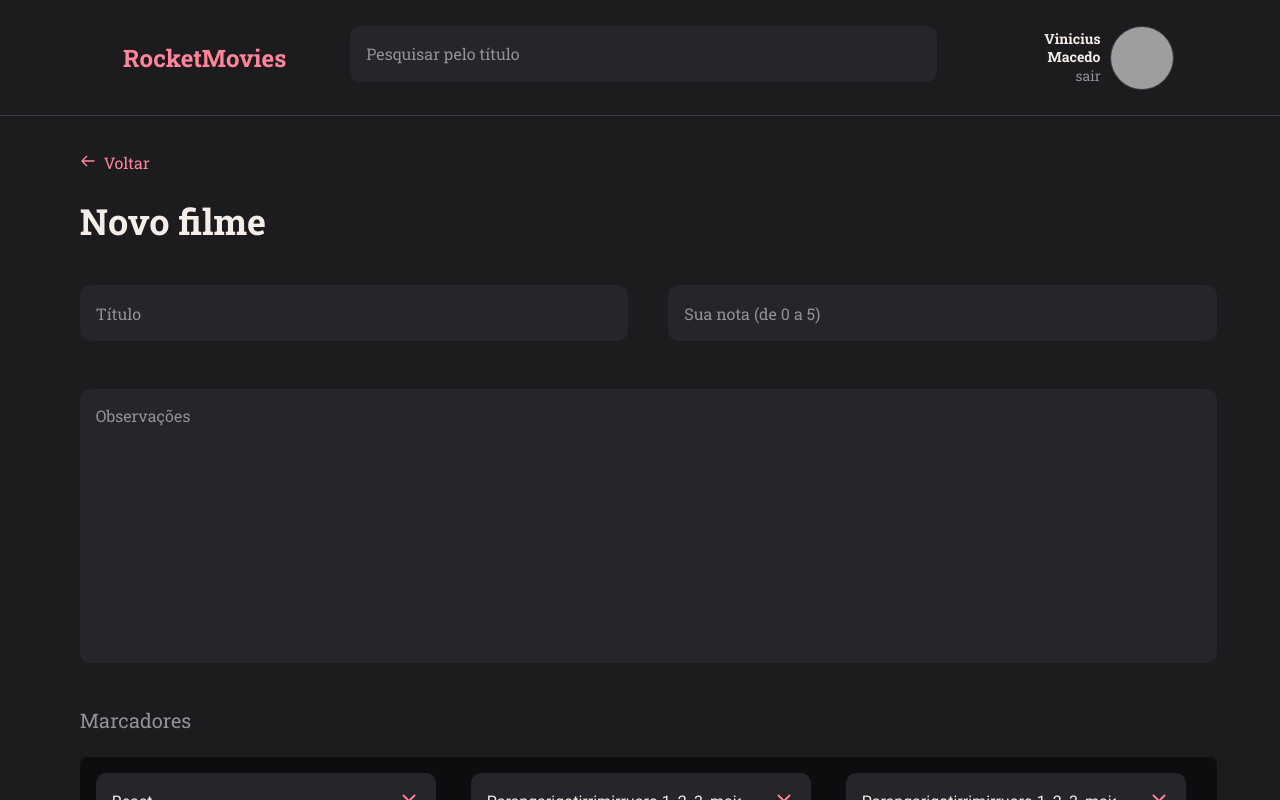
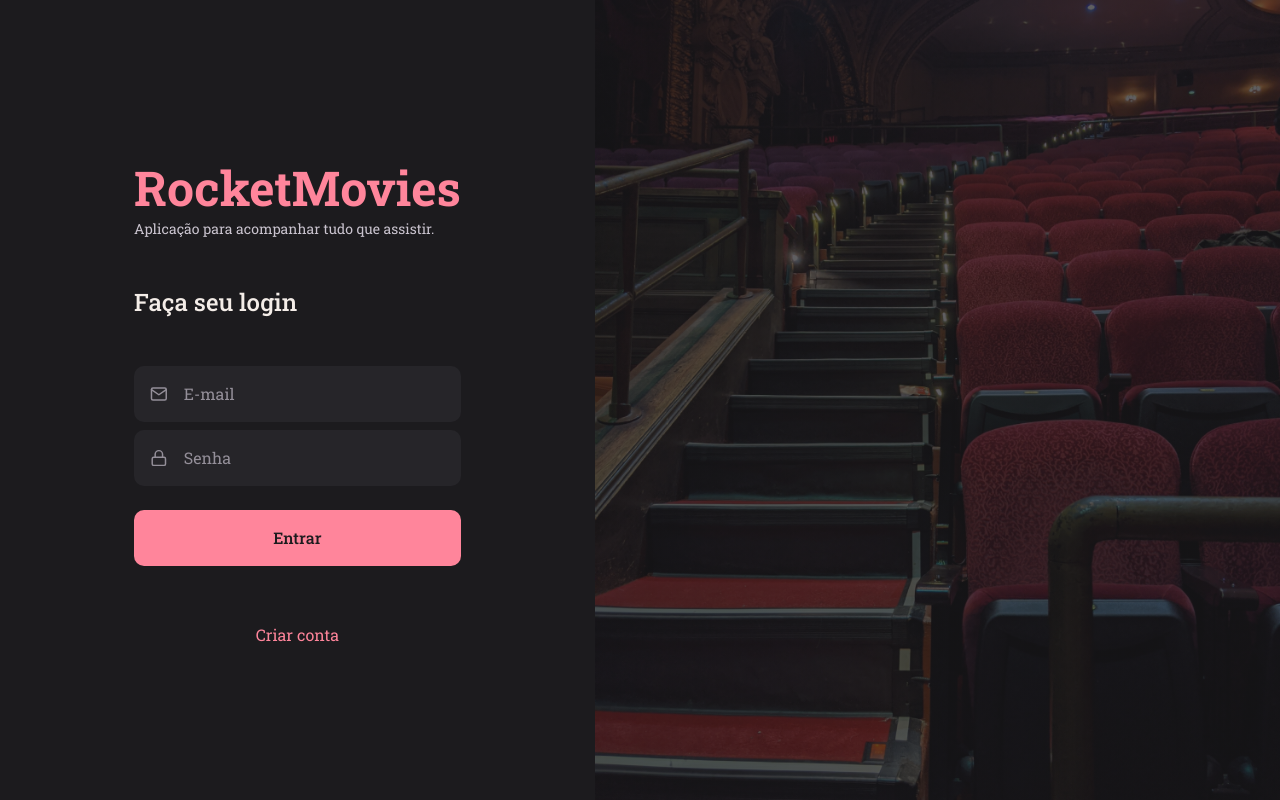
Before and after one commit to Macedovin/Rocket_movies-Frontend, a React (Vite) app: page / in a window 1280 px wide. Shown: the top 800 px of the page. Built offline with nearby package versions, Linux system fonts and the light colour scheme; grey boxes are pictures that could not be loaded.

Commit message:
♻️ ✨ Adding routes and refining pages files

```diff
--- a/package.json
+++ b/package.json
@@ -12,6 +12,7 @@
     "react": "^18.2.0",
     "react-dom": "^18.2.0",
     "react-icons": "^4.8.0",
+    "react-router-dom": "^6.9.0",
     "styled-components": "^5.3.9"
   },
   "devDependencies": {
--- a/src/main.jsx
+++ b/src/main.jsx
@@ -7,13 +7,13 @@ import GlobalStyles from './styles/global';
 
 import theme from './styles/theme';
 
-import { CreateMovie } from './pages/CreateMovie';
+import { Routes } from './routes';
 
 ReactDOM.createRoot(document.getElementById('root')).render(
   <React.StrictMode>
     <ThemeProvider theme={theme}>
       <GlobalStyles />
-      <CreateMovie />
+      <Routes />
     </ThemeProvider>
   </React.StrictMode>,
 )
--- a/src/pages/CreateMovie/styles.js
+++ b/src/pages/CreateMovie/styles.js
@@ -11,6 +11,7 @@ export const Container = styled.div`
     "content";
 
   > main {
+    grid-area: content;
 
     width: 113.7rem;
 
@@ -28,12 +29,19 @@ export const Container = styled.div`
 `;
 
 export const Form = styled.form`
-  max-width: 113.7rem;
+  max-width: 113.5rem;
   max-height: 79.1rem;
 
   margin: 2.4rem 0 4rem;
+  padding-right: 0.5rem;
 
   overflow-y: auto;
+
+  > h1 {
+    font-size: 3.6rem;
+    color: ${({ theme }) => theme.COLORS.WHITE};
+
+  }
 
   > .inputs {
     display: flex;
@@ -41,12 +49,6 @@ export const Form = styled.form`
     gap: 4rem;
 
     margin: 4rem 0;
-  }
-
-  > h1 {
-    font-size: 3.6rem;
-    color: ${({ theme }) => theme.COLORS.WHITE};
-
   }
 
   .newTags {
--- a/src/pages/Details/index.jsx
+++ b/src/pages/MovieDetails/index.jsx
@@ -9,7 +9,7 @@ import { Rating } from '../../components/Rating';
 
 import { Tag } from '../../components/Tag';
 
-export function Details() {
+export function MovieDetails() {
   return(
     <Container>
       <Header />
--- a/src/pages/Details/styles.js
+++ b/src/pages/MovieDetails/styles.js
@@ -14,10 +14,7 @@ export const Container = styled.div`
     grid-area: content;
 
     padding: 4rem 0 0;
-
   }
-
-
 `;
 
 export const Content = styled.div`
@@ -45,6 +42,7 @@ export const MovieContent = styled.div`
   max-height: 58rem;
 
   margin: 2.4rem auto 0;
+  padding-right: 0.5rem;
 
   overflow-y: auto;
 
--- /dev/null
+++ b/src/routes/app.routes.jsx
@@ -0,0 +1,17 @@
+import { Routes, Route } from 'react-router-dom';
+
+import { Home } from '../pages/Home';
+import { CreateMovie } from '../pages/CreateMovie';
+import { MovieDetails } from '../pages/MovieDetails';
+import { Profile } from '../pages/Profile';
+
+export function AppRoutes() {
+  return (
+    <Routes>
+      <Route path="/" element={<Home />} />
+      <Route path="/create_movie" element={<CreateMovie />} />
+      <Route path="/profile" element={<Profile />} />
+      <Route path="/movie_details/:id" element={<MovieDetails />} />
+    </Routes>
+  );
+}
--- /dev/null
+++ b/src/routes/auth.routes.jsx
@@ -0,0 +1,13 @@
+import { Routes, Route } from 'react-router-dom';
+
+import { SignIn } from '../pages/SignIn';
+import { SignUp } from '../pages/SignUp';
+
+export function AuthRoutes() {
+  return (
+    <Routes>
+      <Route path="/" element={<SignIn />} />
+      <Route path="/register" element={<SignUp />} />
+    </Routes>
+  );
+}
--- /dev/null
+++ b/src/routes/index.jsx
@@ -0,0 +1,12 @@
+import { BrowserRouter } from 'react-router-dom';
+
+import { AppRoutes } from './app.routes';
+import { AuthRoutes } from './auth.routes';
+
+export function Routes () {
+  return (
+    <BrowserRouter>
+      <AuthRoutes />
+    </BrowserRouter>
+  );
+}
--- a/src/styles/global.js
+++ b/src/styles/global.js
@@ -64,8 +64,7 @@ export default createGlobalStyle`
     /* SCROLLBAR STYLE - Chrome and others a*/
 
     &::-webkit-scrollbar {
-      width: 2.2rem;
-
+      width: 0.8rem;
     }
 
     &::-webkit-scrollbar-track {
@@ -75,9 +74,8 @@ export default createGlobalStyle`
     &::-webkit-scrollbar-thumb {
       background: transparent;
       border-radius: 1rem;
-      border: solid .6rem transparent;
+      border: 1px solid transparent;
       box-shadow: inset 1rem 0 0 0 ${({ theme }) => theme.COLORS.PINK};
-      margin-bottom: 0 1.8rem;
     }
 }
 `;
```
Also changed, not shown: 1 other file (tests, documents, lock files or other folders).
